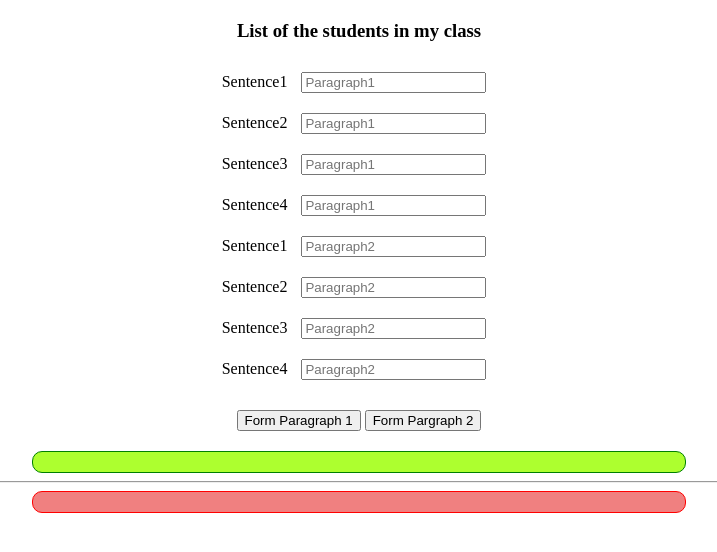
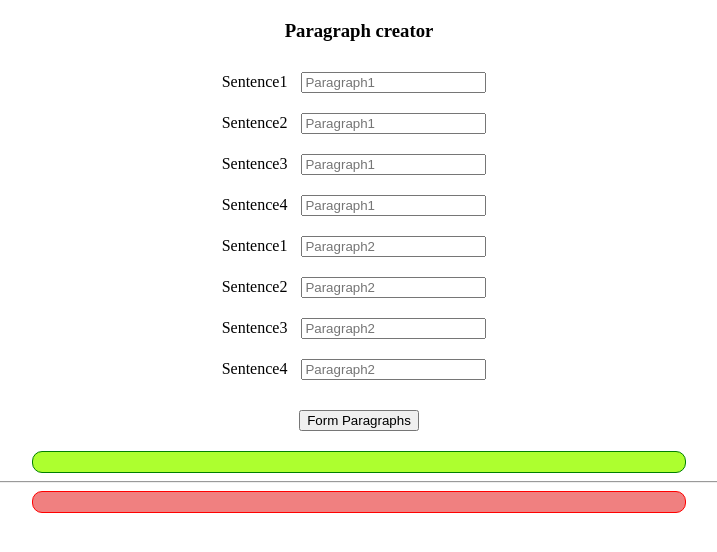
Before and after one commit to WHcoder351/P80-, a plain HTML site: page index.html in a window 1280 px wide. Shown: the whole page, without its empty margins (281-998 px from the left). Drawn offline with Linux system fonts and the light colour scheme.

Commit message:
Add files via upload

```diff
--- a/index.html
+++ b/index.html
@@ -1,7 +1,7 @@
 <!DOCTYPE html>
 <html>
 <head>
-	<title>C80</title>
+	<title>P80</title>
 <link rel="stylesheet" type="text/css" href="style.css">
 	<script src="main.js"></script>
 
@@ -9,7 +9,7 @@
 <body>
 <center>
 <h3 style="margin-top: 20px; margin-bottom: 20px; ">
-	List of the students in my class
+	Paragraph creator
 </h3>
 <div>
 <div id="rows">
@@ -47,12 +47,9 @@
 </div>
 
 <button onclick="submit()" id="submit_button">
-	Form Paragraph 1
+	Form Paragraphs
 </button>
 
-<button onclick="submit2()" id="submit_button2">
-	Form Pargraph 2
-</button>
 
 <div id="DisWCom">
 </div>
--- a/main.js
+++ b/main.js
@@ -2,9 +2,10 @@ names = [];
 function submit(){
 var  stuname = [];
     for (var j = 1; j<=4; j++ ){
-        var putname = document.getElementById("name_of_the_student_"+j).value;
-        console.log(putname);
-        names.push(putname);
+        stuname.push(document.getElementById("name_of_the_student_"+j).value);
+        document.getElementById("DisWCom").innerHTML = stuname.join(". ");
+        document.getElementById("DisWTCom").innerHTML = stuname.join(". ");
+
     }
     console.log(names);
     var lon= names.length;
@@ -21,28 +22,7 @@ var  stuname = [];
 
 
 }
-function submit2(){
-    var  stuname2 = [];
-        for (var j = 0; j<=8; j++ ){
-            var putname = document.getElementById("name_of_the_student_"+l).value;
-            console.log(putname);
-            names.push(putname);
-        }
-        console.log(names);
-        var lon= names.length;
-        console.log(lon);
-        for (var k=0; k<lon; k++){
-            stuname2.push(names[k]);
-            console.log (stuname2);
-        }
-        var removecom = stuname_sorting.join("");
-        console.log(removecom);
-        console.log (stuname2);
-        document.getElementById("DisWTCom").innerHTML=stuname2;
 
-
-
-    }
     var removecom = stuname_sorting.join("");
     console.log(removecom);
 
```
